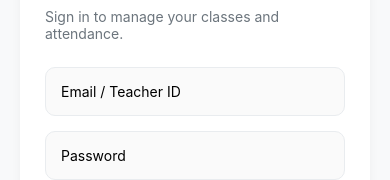
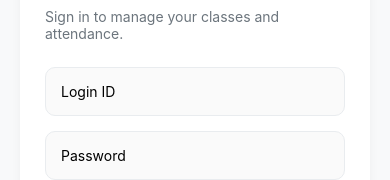
Before and after one commit to md-washue/Smart_attendance_system, a React Native app in the folder app/: screen / in a window 390 px wide. Shown: the part 370-550 px from the top of the page. Built offline with nearby package versions, Linux system fonts and the light colour scheme.

Commit message:
set_password_admin_admin

```diff
--- a/app/App.js
+++ b/app/App.js
@@ -11,26 +11,62 @@ const BACKEND_URL = "http://192.168.0.18:8000/upload-frame/";
 const DASHBOARD_URL = "http://192.168.0.18:8000/attendance";
 
 // --- LOGIN SCREEN ---
+// --- LOGIN SCREEN ---
 function LoginScreen({ navigation }) {
   const [email, setEmail] = useState('');
   const [password, setPassword] = useState('');
 
+  const handleLogin = () => {
+    if (email === 'admin' && password === 'admin') {
+      navigation.navigate('Dashboard');
+    } else {
+      Alert.alert('Login Failed', 'Invalid login ID or password.');
+    }
+  };
+
   return (
     <SafeAreaView style={styles.loginContainer}>
       <View style={styles.loginForm}>
-        <MaterialCommunityIcons name="shield-lock-outline" size={60} color="#0D6EFD" style={{ alignSelf: 'center', marginBottom: 10 }} />
+        <MaterialCommunityIcons
+          name="shield-lock-outline"
+          size={60}
+          color="#0D6EFD"
+          style={{ alignSelf: 'center', marginBottom: 10 }}
+        />
+
         <Text style={styles.logoText}>ATTENDANCE PRO</Text>
         <Text style={styles.subLogoText}>Teacher Attendance System</Text>
 
         <View style={styles.card}>
           <Text style={styles.welcomeTitle}>Welcome Back</Text>
-          <Text style={styles.welcomeSub}>Sign in to manage your classes and attendance.</Text>
+          <Text style={styles.welcomeSub}>
+            Sign in to manage your classes and attendance.
+          </Text>
 
-          <TextInput style={styles.input} placeholder="Email / Teacher ID" value={email} onChangeText={setEmail} />
-          <TextInput style={styles.input} placeholder="Password" secureTextEntry value={password} onChangeText={setPassword} />
-          <TouchableOpacity><Text style={styles.forgotText}>Forgot password?</Text></TouchableOpacity>
+          <TextInput
+            style={styles.input}
+            placeholder="Login ID"
+            value={email}
+            onChangeText={setEmail}
+            autoCapitalize="none"
+          />
 
-          <TouchableOpacity style={styles.loginBtn} onPress={() => navigation.navigate('Dashboard')}>
+          <TextInput
+            style={styles.input}
+            placeholder="Password"
+            secureTextEntry
+            value={password}
+            onChangeText={setPassword}
+          />
+
+          <TouchableOpacity>
+            <Text style={styles.forgotText}>Forgot password?</Text>
+          </TouchableOpacity>
+
+          <TouchableOpacity
+            style={styles.loginBtn}
+            onPress={handleLogin}
+          >
             <Text style={styles.loginBtnText}>LOGIN</Text>
           </TouchableOpacity>
         </View>
@@ -38,6 +74,7 @@ function LoginScreen({ navigation }) {
     </SafeAreaView>
   );
 }
+
 
 // --- DASHBOARD SCREEN ---
 function DashboardScreen({ navigation }) {
```
